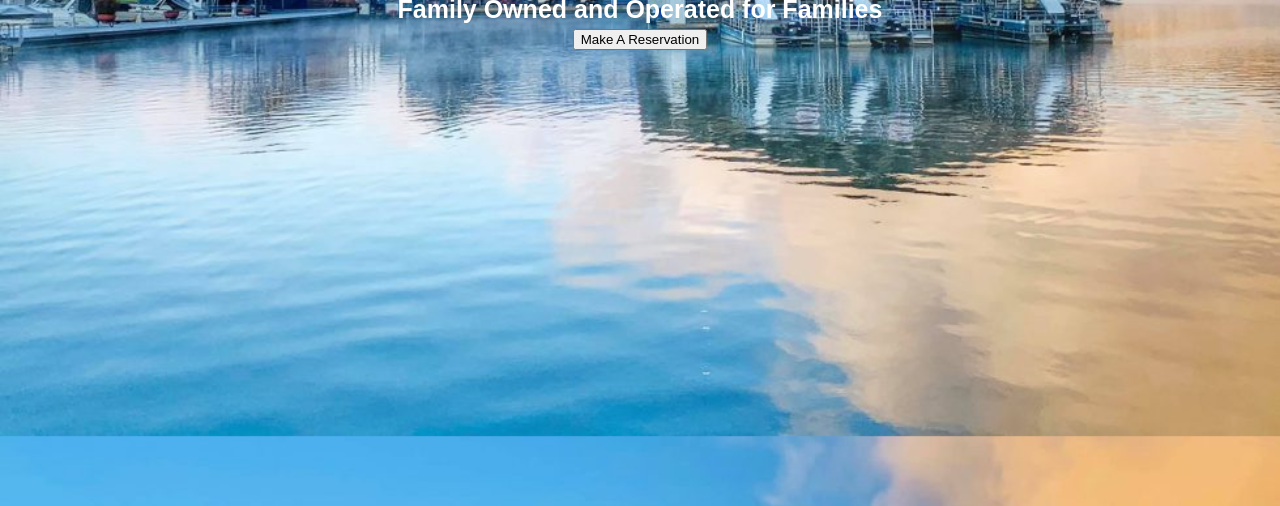
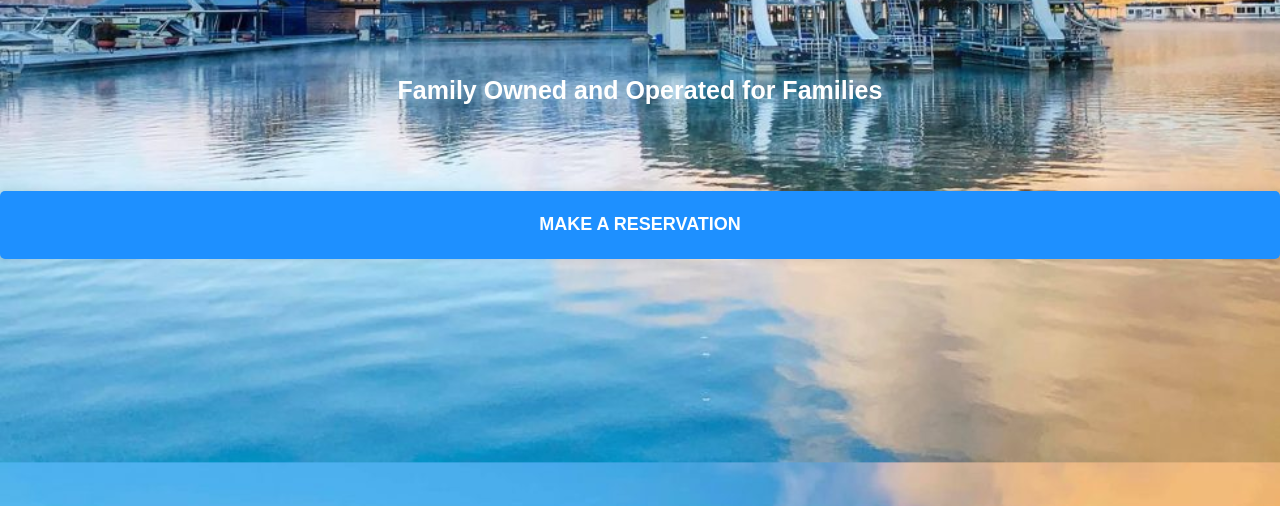
Before and after one commit to brycegossage/LandingPage, a plain HTML site: page index.html in a window 1280 px wide. Shown: the part 294-800 px from the top of the page. Drawn offline with Linux system fonts and the light colour scheme; a web font is replaced by a local one.

Commit message:
Finished CSS File.

```diff
--- a/index.html
+++ b/index.html
@@ -32,9 +32,6 @@
                 <a href="marina">Marina</a>
               </li>
               <li>
-                <a href="about">About</a>
-              </li>
-              <li>
                 <a href="#contact">Contact</a>
               </li>
             </ul>
@@ -44,12 +41,11 @@
 
       <section id="showcase">
         <div class="container">
-            <img src="ConelyLogo.png">
+            <img src="ConelyLogo.png" class="logo">
             <br>
-          <h1>Family Owned and Operated for Families</h1>
-          <a href="reservations">
-            <button>Make A Reservation</button>
-        </a>
+          <h1 class="motto">Family Owned and Operated for Families</h1>
+          <a href="reservations" class="btn">Make A Reservation</a>
+        </span>
         </div>
       </section>
 
--- a/style.css
+++ b/style.css
@@ -38,6 +38,11 @@ header a{
     font-size: 18px;
 }
 
+header a:hover {
+    color: #ccc;
+    font-weight: bold;
+}
+
 #showcase {
     min-height: 400px;
     text-align: center;
@@ -53,3 +58,46 @@ header a{
 #showcase .container {
     align-items: center;
 }
+
+.btn {
+    height: 8.5vh;
+    justify-content: center;
+    align-items: center;
+    display: flex;
+    font-size: 18px;
+    font-weight: bold;
+    background-color: #1E90FF;
+    text-decoration: none;
+    text-transform: uppercase;
+    color: #fff;
+    text-align: center;
+    cursor: pointer;
+    border-radius: 5px;
+    box-shadow: 0 0 10px rgba(0, 0, 0, 0.1);
+    -webkit-transition-duration: 0.3s;
+    transition-duration: 0.3s;
+    -webkit-transition-property: box-shadow, transform;
+}
+
+.btn:hover, .btn:focus, .btn:active {
+    box-shadow: 0 0 20px rgba(0, 0, 0, 0.5);
+    -webkit-transform: scale(1.1);
+    transform: scale(1.1);
+}
+
+.motto {
+    height: 25vh;
+    justify-content: center;
+    align-items: center;
+    display: flex;
+
+}
+
+@media (max-width: 768px) {
+    header .container,
+    #showcase .container, body {
+      flex-direction: column;
+      align-items: center;
+      justify-content: center;
+      margin-bottom: 20px;
+    }
```
